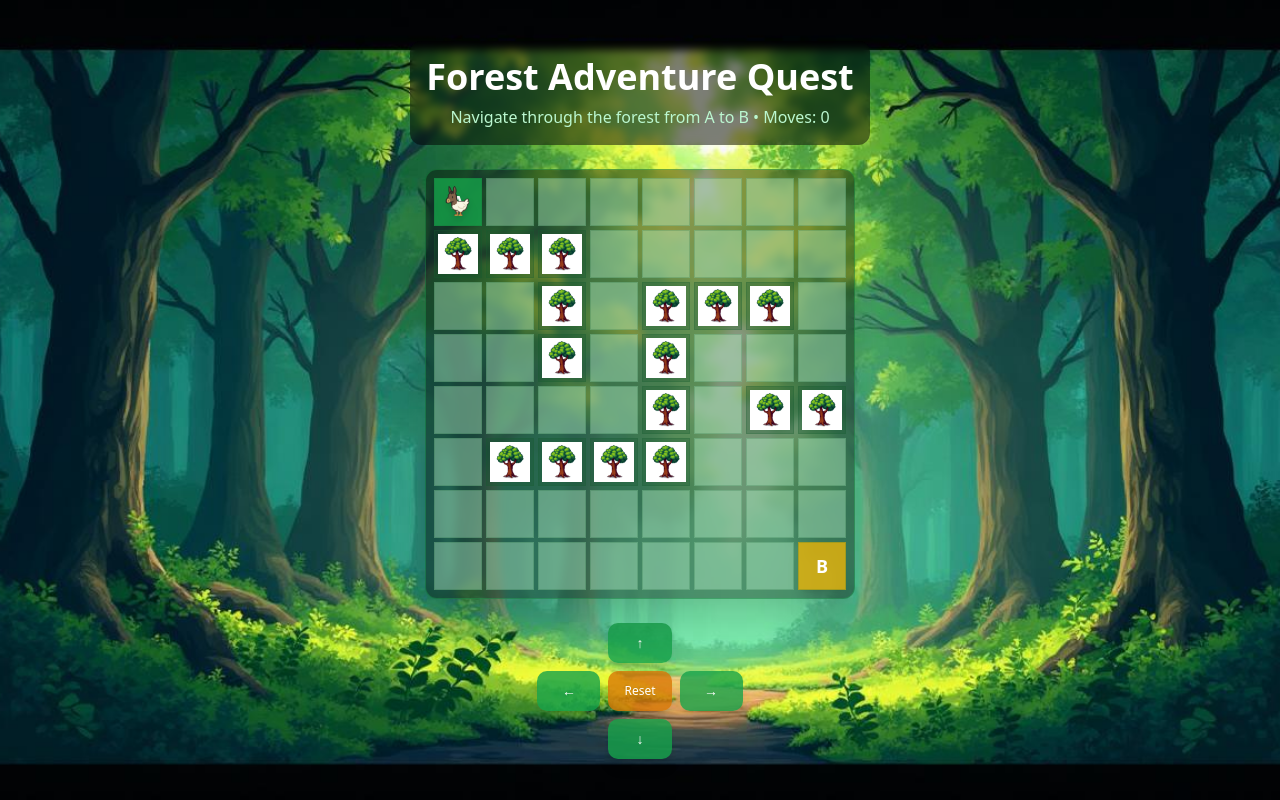
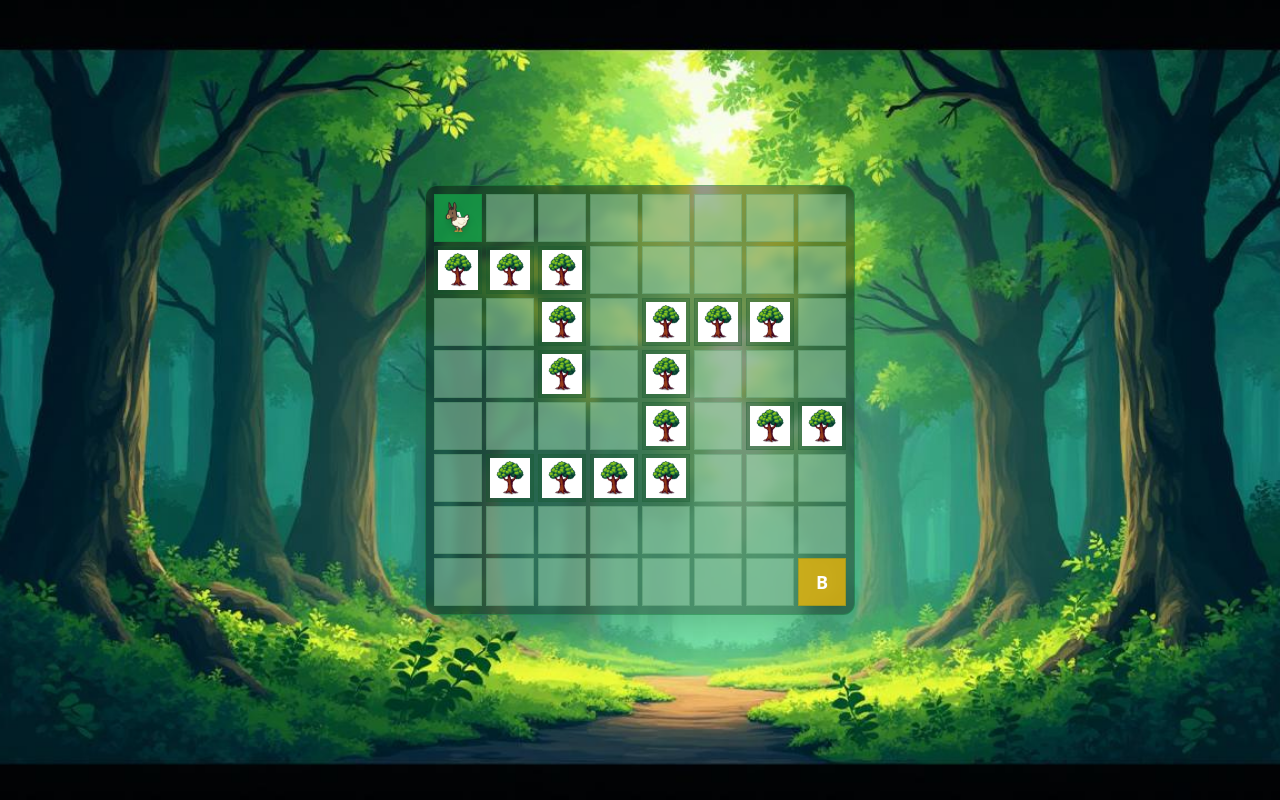
Before and after one commit to gPasqualicchio/DonkeyChicken-Odyssey, a React (Vite) app: page / in a window 1280 px wide. Both pictures are taken after a click on the button "Nuova Partita". Built offline with nearby package versions, Linux system fonts and the light colour scheme.

Commit message:
Removed useless div in main level

```diff
--- a/src/components/game/GameBoard.tsx
+++ b/src/components/game/GameBoard.tsx
@@ -149,10 +149,7 @@ const GameBoard = () => {
         backgroundPosition: 'center',
       }}
     >
-      <div className="bg-black/50 backdrop-blur-sm rounded-lg p-4 text-center">
-        <h1 className="text-4xl font-bold text-white mb-2">Forest Adventure Quest</h1>
-        <p className="text-green-200">Navigate through the forest from A to B • Moves: {gameState.moveCount}</p>
-      </div>
+
       <div className="bg-black/40 backdrop-blur-sm border border-green-500/30 rounded-lg p-2 shadow-2xl">
         <div className="relative">
           <div className="grid grid-cols-8" style={{ gap: `${GAP_SIZE}px` }}>
@@ -182,24 +179,6 @@ const GameBoard = () => {
           </div>
         </div>
       </div>
-      <div className="grid grid-cols-3 gap-2 max-w-xs w-full sm:w-auto">
-        <div></div>
-        <Button onClick={() => movePlayer('up')} disabled={gameState.gameWon || gameState.isMoving} className="bg-green-600/80 hover:bg-green-500/80 text-white shadow-lg border-green-400/50">↑</Button>
-        <div></div>
-        <Button onClick={() => movePlayer('left')} disabled={gameState.gameWon || gameState.isMoving} className="bg-green-600/80 hover:bg-green-500/80 text-white shadow-lg border-green-400/50">←</Button>
-        <Button onClick={resetGame} className="bg-amber-600/80 hover:bg-amber-500/80 text-white text-xs shadow-lg border-amber-400/50">Reset</Button>
-        <Button onClick={() => movePlayer('right')} disabled={gameState.gameWon || gameState.isMoving} className="bg-green-600/80 hover:bg-green-500/80 text-white shadow-lg border-green-400/50">→</Button>
-        <div></div>
-        <Button onClick={() => movePlayer('down')} disabled={gameState.gameWon || gameState.isMoving} className="bg-green-600/80 hover:bg-green-500/80 text-white shadow-lg border-green-400/50">↓</Button>
-        <div></div>
-      </div>
-      {gameState.gameWon && (
-        <div className="text-center p-6 bg-black/60 backdrop-blur-sm border border-yellow-500/50 rounded-lg mt-4">
-          <h2 className="text-3xl font-bold text-yellow-300 mb-2">🎉 Foresta Conquistata!</h2>
-          <p className="text-green-200 mb-3">Hai completato il percorso in {gameState.moveCount} mosse!</p>
-          <Button onClick={resetGame} className="bg-yellow-600/80 hover:bg-yellow-500/80 text-white shadow-lg border-yellow-400/50">Nuova Avventura</Button>
-        </div>
-      )}
     </div>
   );
 };
```
